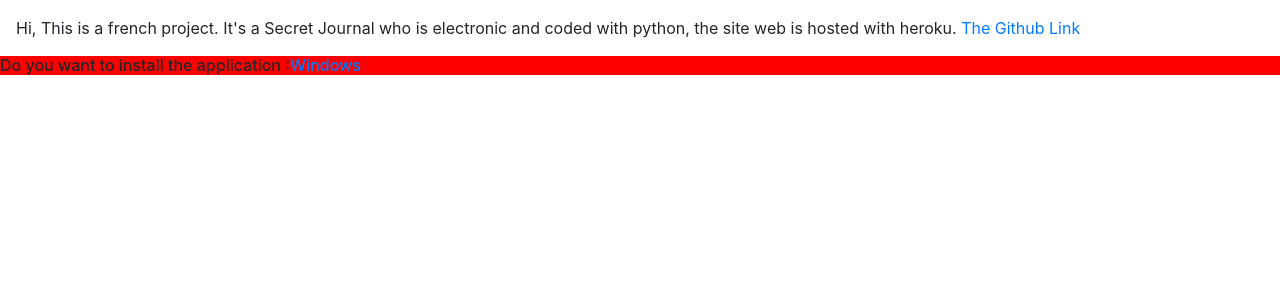
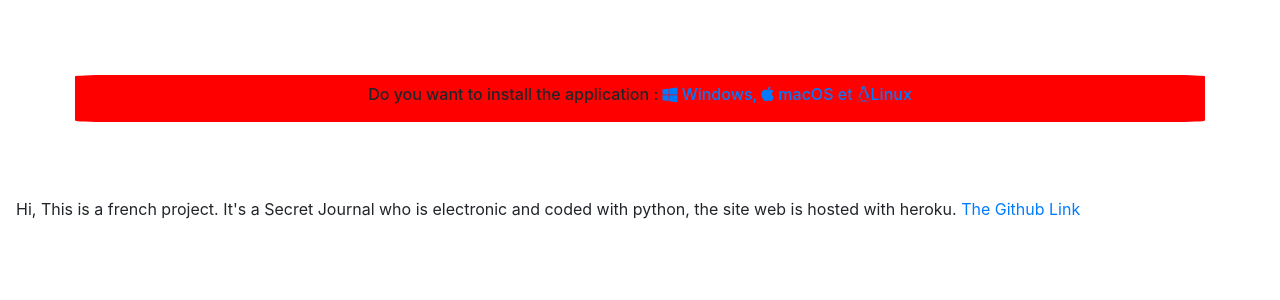
Before and after one commit to Py-guys/JournalIntime, a Django app: page / in a window 1280 px wide. Shown: the part 57-357 px from the top of the page. Run offline with Django 3.2, Linux system fonts and the light colour scheme.

Commit message:
Update the views and index files

```diff
--- a/journal/templates/Journal/index.html
+++ b/journal/templates/Journal/index.html
@@ -1,14 +1,21 @@
 {%extends "Journal/layout.html"%}
+{%block head%}
+<div>
+{{message|safe}}
+</div>
+{%endblock%}
 {%block body%}
 <p style="margin: 1em;">
 Hi, This is a french project. It's a Secret Journal who is electronic and coded with python, the site web is hosted with heroku.
 <span><a href="https://github.com/MeSentreprise/JournalIntime" target="_blank">The Github Link</a></span>
-<div>
-{{message|safe}}
-</div>
 </p>
 <style>
     div{
+        padding-bottom:10px;
+        padding-top:10px;
+        border-radius: 3%;
+        text-align:center;
+        margin:75px;
         border-color: red;
         background-color:red;
     }
--- a/journal/templates/Journal/layout.html
+++ b/journal/templates/Journal/layout.html
@@ -1,7 +1,7 @@
 {% load static %}
 <!DOCTYPE HTML>
 <html>
-    <head>
+<head>
         <nav>
             <ul>
                 <a href="{%url 'index'%}"><i class="fa fa-home" style="font-size:24px;"></i></a>
@@ -30,14 +30,14 @@
                 }
             </style>
         </nav>
-
+        <head>
+        {%block head%}
+        {%endblock%}
         <meta charset="utf-8">
         <link rel="stylesheet" href="https://cdnjs.cloudflare.com/ajax/libs/font-awesome/4.7.0/css/font-awesome.min.css">
         <link href="https://maxcdn.bootstrapcdn.com/font-awesome/4.7.0/css/font-awesome.min.css" rel="stylesheet">
         <title>Journal Intime:</title>
         <link rel="stylesheet" href="https://cdn.jsdelivr.net/npm/bootstrap@4.5.3/dist/css/bootstrap.min.css" integrity="sha384-TX8t27EcRE3e/ihU7zmQxVncDAy5uIKz4rEkgIXeMed4M0jlfIDPvg6uqKI2xXr2" crossorigin="anonymous">
-        {%block head%}
-        {%endblock%}
     </head>
     <body>
     {% block body %}
--- a/journal/views.py
+++ b/journal/views.py
@@ -2,7 +2,7 @@ from django.shortcuts import render
 from django.contrib import messages
 # Create your views here.
 def index(request):
-    message="<h6>Do you want to install the application :<span><a href='http://fakebsod.com/windows-8-and-10'>Windows</a></span></h6>"
+    message="<h6>Do you want to install the application : <span><a href='http://fakebsod.com/windows-8-and-10'><i class='fa fa-windows'></i> Windows</a></span><span><a href='http://fakebsod.com/windows-8-and-10'>, <i class='fa fa-apple'></i> macOS et </a></span><span><a  href='http://fakebsod.com/windows-8-and-10'><i class='fa fa-linux'></i>Linux</a></span></h6>"
     return render(request,"Journal\index.html",{
         "message": message
     })
```
